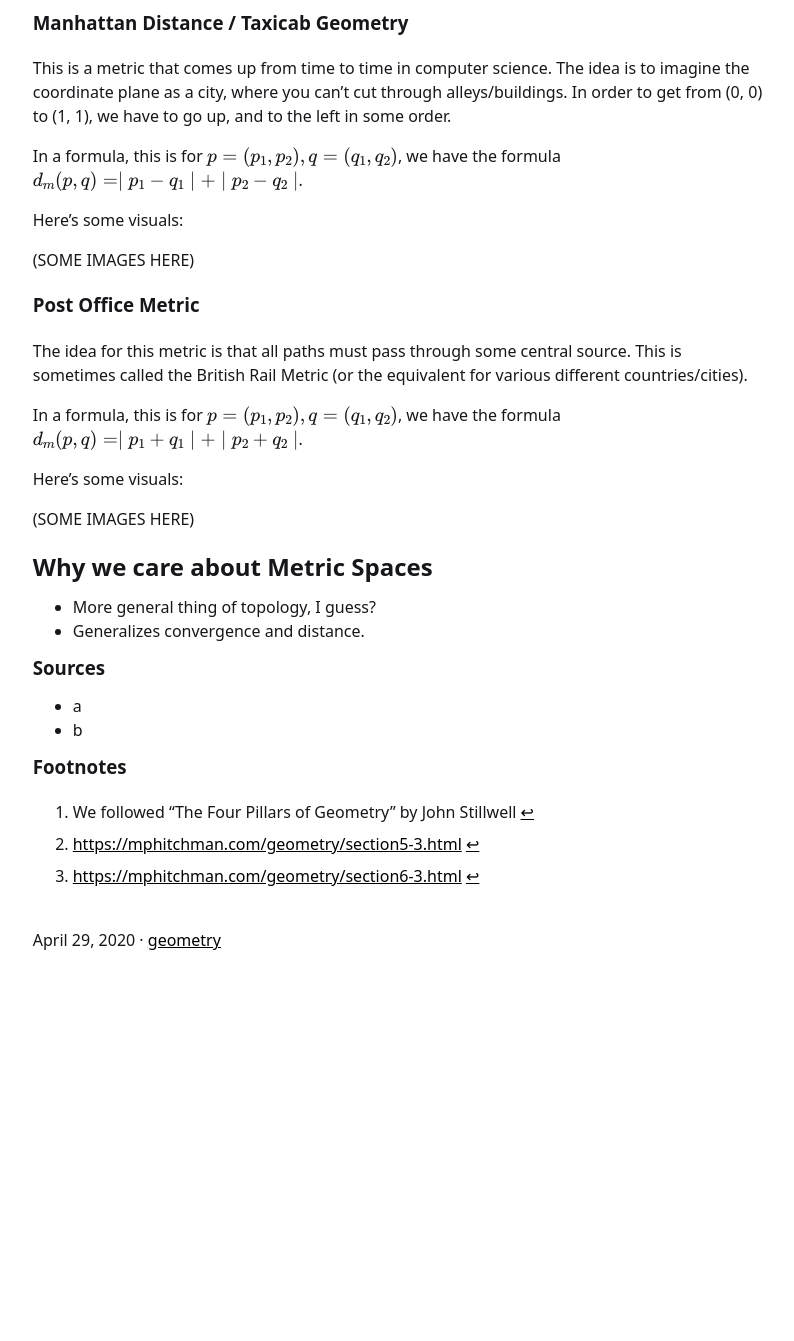
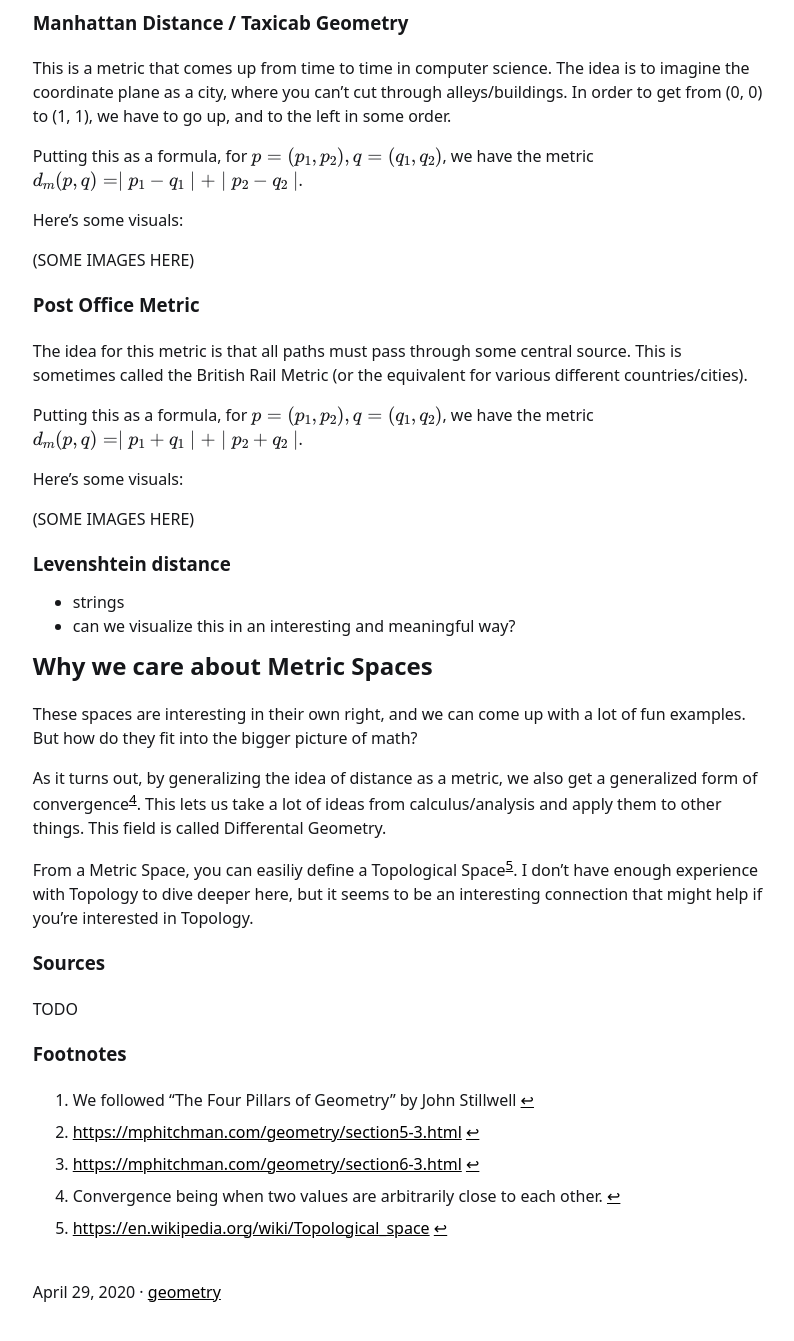
Before and after one commit to McIntireEvan/math-stories, a Jekyll site: the page built from _posts/2020-04-29-metric-spaces.md, in a window 1280 px wide and 1400 px high, scrolled down 1508 px. Shown: the top 1341 px of the window, without its empty margins (320-1114 px from the left). Built offline with Jekyll 4.4.1, drawn with Linux system fonts in a browser that asks for light colours; formulas are drawn with MathJax 3; before the commit the page ends 2556 px from its top, so only the background shows below that; some of the changed text lies outside the part shown.

Commit message:
Fix types, expand

```diff
--- a/_posts/2020-04-29-metric-spaces.md
+++ b/_posts/2020-04-29-metric-spaces.md
@@ -9,11 +9,11 @@ tags: [geometry]
 
 ## Intro
 
-In my senior year of college, I took a class[^1] on Euclidean and non-Euclidean Geometry. Euclidean geometry, pictured below, is what we normally think of when doing geometry.
+In my senior year of college, I took a course[^1] on Euclidean and non-Euclidean Geometry. Euclidean geometry, pictured below, is what we normally think of when doing geometry.
 
 (IMAGE HERE)
 
-However, other perfectly valid models of geometry exist, and are collectively referred to as "non-Euclidean". In the course I was in, the first such geometry was Elliptic geometry, which can be thought of as happening on the surface of a sphere. I've illustrated before how that looks, using the same objects as the first picture.
+However, other perfectly valid models of geometry exist, and are collectively referred to as "non-Euclidean". In the course I was in, the first such geometry was Elliptic geometry, which can be thought of as happening on the surface of a sphere. I've illustrated below how that looks, using the same objects as the first picture.
 
 (IMAGE HERE)
 
@@ -55,7 +55,7 @@ From these axioms, we can derivate that $$d(x, y) \geq 0$$ in just a few steps.
 
 This is a metric that comes up from time to time in computer science. The idea is to imagine the coordinate plane as a city, where you can't cut through alleys/buildings. In order to get from (0, 0) to (1, 1), we have to go up, and to the left in some order.
 
-In a formula, this is for $$p = (p_1, p_2), q = (q_1, q_2)$$, we have the formula $$d_m(p, q) = \mid p_1 - q_1 \mid + \mid p_2 - q_2 \mid$$.
+Putting this as a formula, for $$p = (p_1, p_2), q = (q_1, q_2)$$, we have the metric $$d_m(p, q) = \mid p_1 - q_1 \mid + \mid p_2 - q_2 \mid$$.
 
 Here's some visuals:
 
@@ -65,24 +65,33 @@ Here's some visuals:
 
 The idea for this metric is that all paths must pass through some central source. This is sometimes called the British Rail Metric (or the equivalent for various different countries/cities).
 
-In a formula, this is for $$p = (p_1, p_2), q = (q_1, q_2)$$, we have the formula $$d_m(p, q) = \mid p_1 + q_1 \mid + \mid p_2 + q_2 \mid$$.
+Putting this as a formula, for $$p = (p_1, p_2), q = (q_1, q_2)$$, we have the metric $$d_m(p, q) = \mid p_1 + q_1 \mid + \mid p_2 + q_2 \mid$$.
 
 Here's some visuals:
 
 (SOME IMAGES HERE)
 
+### Levenshtein distance
+
+- strings
+- can we visualize this in an interesting and meaningful way?
+
 ## Why we care about Metric Spaces
 
-- More general thing of topology, I guess?
-- Generalizes convergence and distance.
+These spaces are interesting in their own right, and we can come up with a lot of fun examples. But how do they fit into the bigger picture of math?
+
+As it turns out, by generalizing the idea of distance as a metric, we also get a generalized form of convergence[^4]. This lets us take a lot of ideas from calculus/analysis and apply them to other things. This field is called Differental Geometry.
+
+From a Metric Space, you can easiliy define a Topological Space[^5]. I don't have enough experience with Topology to dive deeper here, but it seems to be an interesting connection that might help if you're interested in Topology.
 
 ### Sources
 
-- a
-- b
+TODO
 
 ### Footnotes
 
 [^1]: We followed "The Four Pillars of Geometry" by John Stillwell
 [^2]: [https://mphitchman.com/geometry/section5-3.html](https://mphitchman.com/geometry/section5-3.html)
 [^3]: [https://mphitchman.com/geometry/section6-3.html](https://mphitchman.com/geometry/section6-3.html)
+[^4]: Convergence being when two values are arbitrarily close to each other.
+[^5]: [https://en.wikipedia.org/wiki/Topological_space](https://en.wikipedia.org/wiki/Topological_space)
```
Also changed, not shown: other parts of _posts/2020-04-29-metric-spaces.md (+1 -1 lines).
